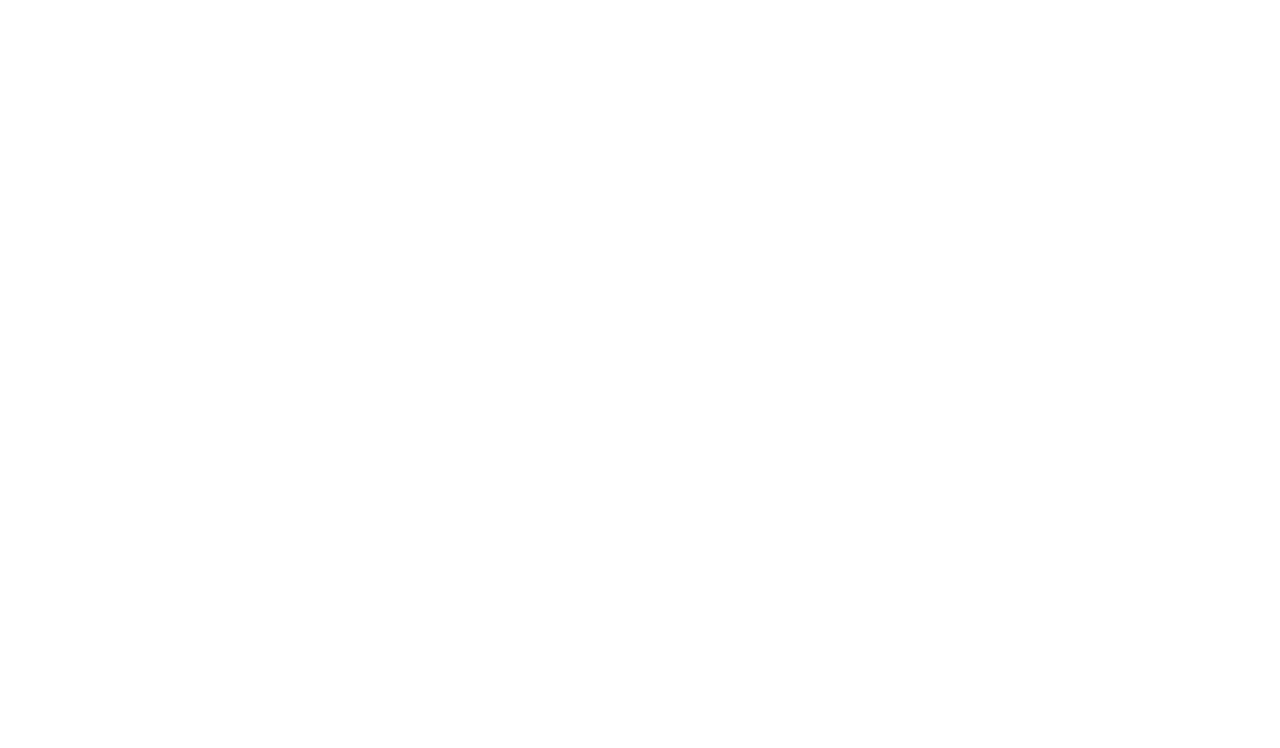
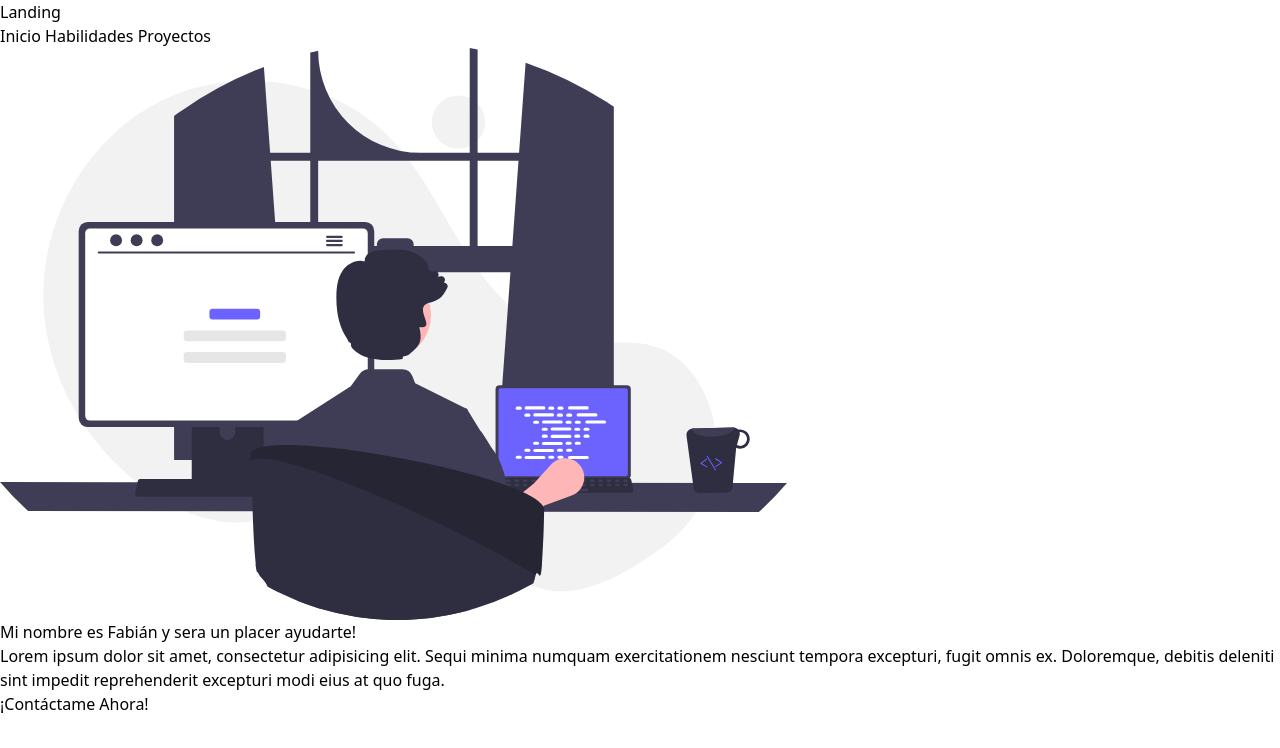
Before and after one commit to Naibaf93/Tailwind-Landing-Page, a website: page src/index.html in a window 1280 px wide. Drawn offline with Linux system fonts and the light colour scheme.

Commit message:
html del header

```diff
--- a/src/index.html
+++ b/src/index.html
@@ -8,5 +8,27 @@
 </head>
 <body>
 
+    <header>
+        <nav>
+            <a href="./">
+                <h2>Landing</h2>
+            </a>
+
+            <div>
+                <a href="#">Inicio</a>
+                <a href="#">Habilidades</a>
+                <a href="#">Proyectos</a>
+            </div>
+        </nav>
+
+        <section>
+            <img src="./assets/hero_programming_re_kg9v.svg" alt="imagen programador">
+            <div>
+                <h1>Mi nombre es Fabián y sera un placer ayudarte!</h1>
+                <p>Lorem ipsum dolor sit amet, consectetur adipisicing elit. Sequi minima numquam exercitationem nesciunt tempora excepturi, fugit omnis ex. Doloremque, debitis deleniti sint impedit reprehenderit excepturi modi eius at quo fuga.</p>
+            </div>
+            <a href="#">¡Contáctame Ahora!</a>
+        </section>
+    </header>
 </body>
 </html>
```
Also changed, not shown: src/assets/hero_programming_re_kg9v.svg (added).
